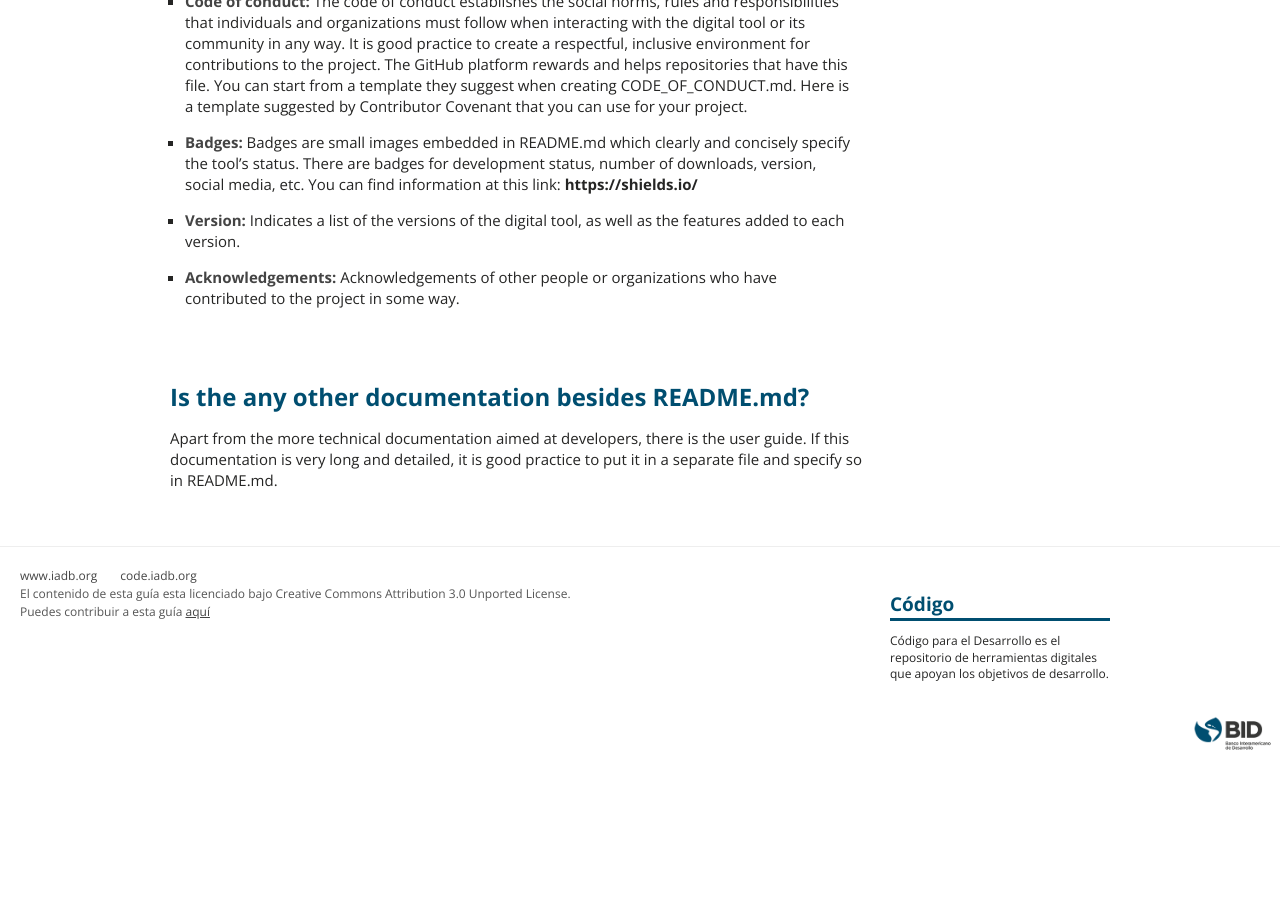
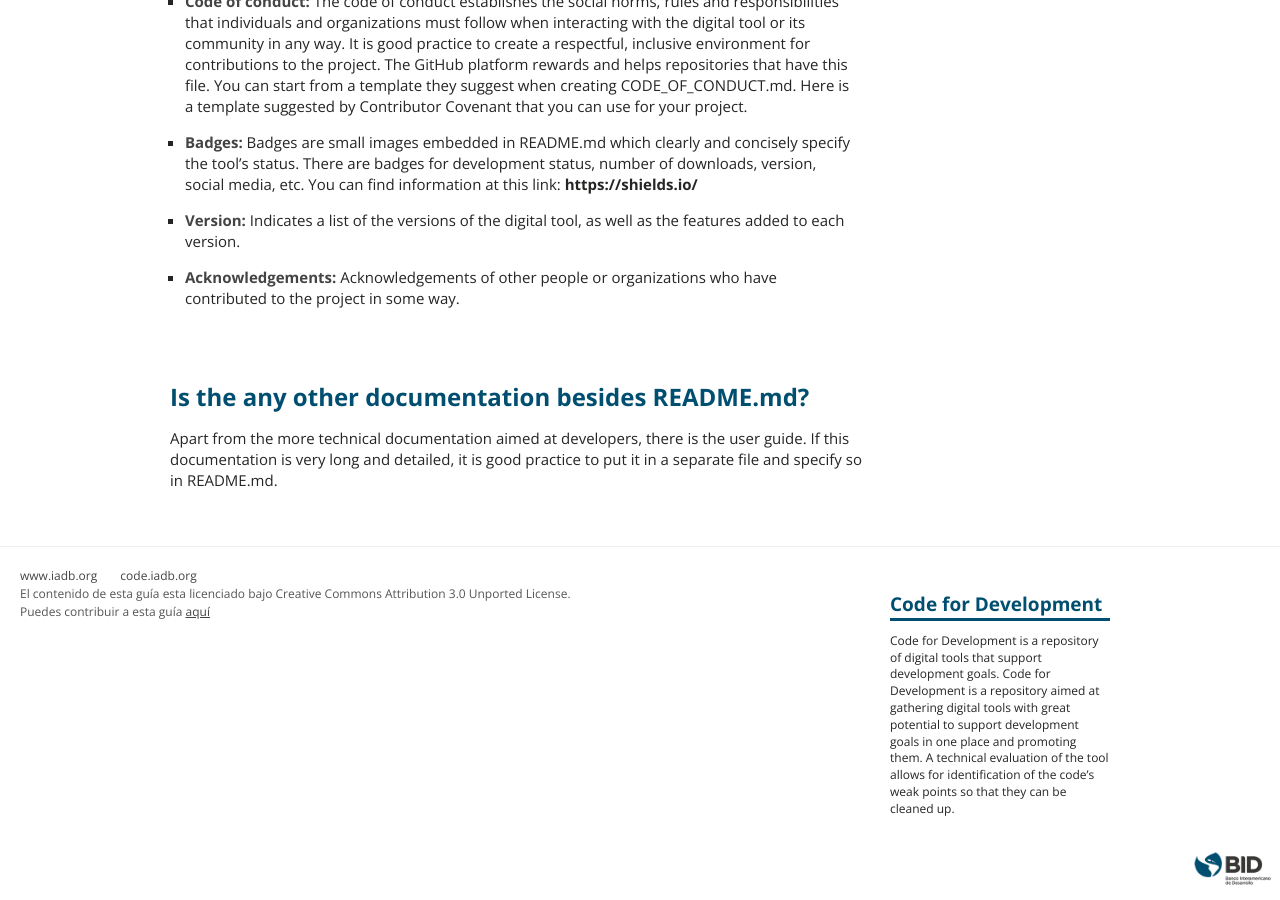
Before and after one commit to EL-BID/guia-de-publicacion, a Jekyll site: the page built from _documents/en/documentacion.markdown, in a window 1280 px wide and 900 px high, scrolled down 1950 px. Built offline with Jekyll 4.4.1, drawn with Linux system fonts in a browser that asks for light colours; before the commit the page ends 2715 px from its top, so only the background shows below that.

Commit message:
Update document.html

```diff
--- a/_layouts/document.html
+++ b/_layouts/document.html
@@ -131,8 +131,10 @@
 <div class="sidebar">
 
   <div class="link-container">
-      <h3 class="sidebar_border_bottom"> <a href="http://code.iadb.org/">Código</a></h3>
-      <p>Código para el Desarrollo es el repositorio de herramientas digitales que apoyan los objetivos de desarrollo.</p>
+      <h3 class="sidebar_border_bottom"> <a href="http://code.iadb.org/">Code for Development</a></h3>
+      <p>Code for Development is a repository of digital tools that support development goals.
+Code for Development is a repository aimed at gathering digital tools with great potential to support development goals in one place and promoting them. A technical evaluation of the tool allows for identification of the code’s weak points so that they can be cleaned up.
+</p>
 
   </div>
 
```
